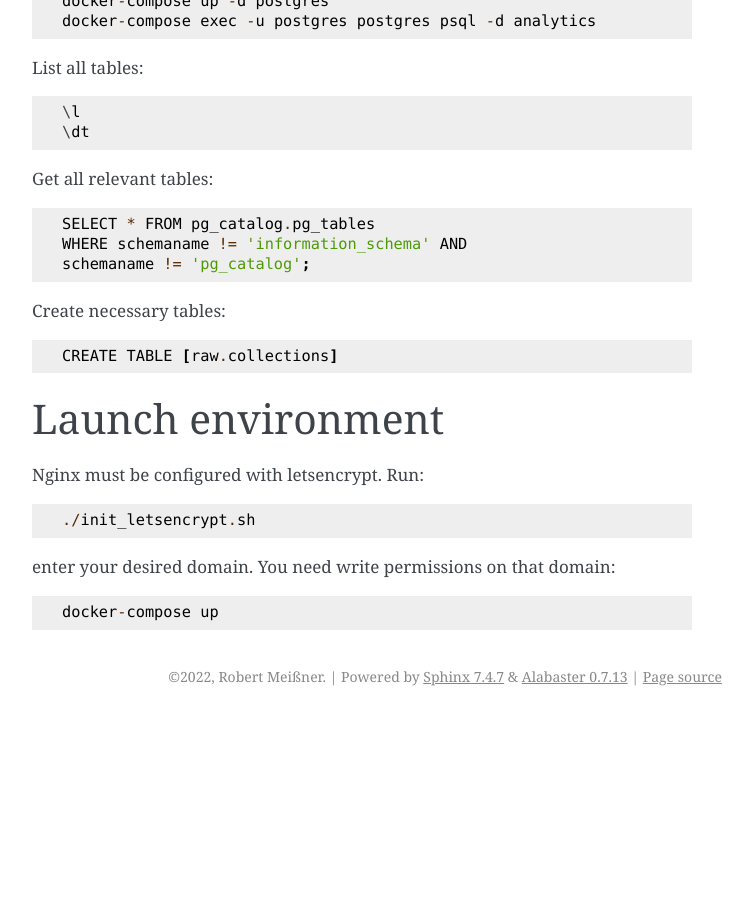
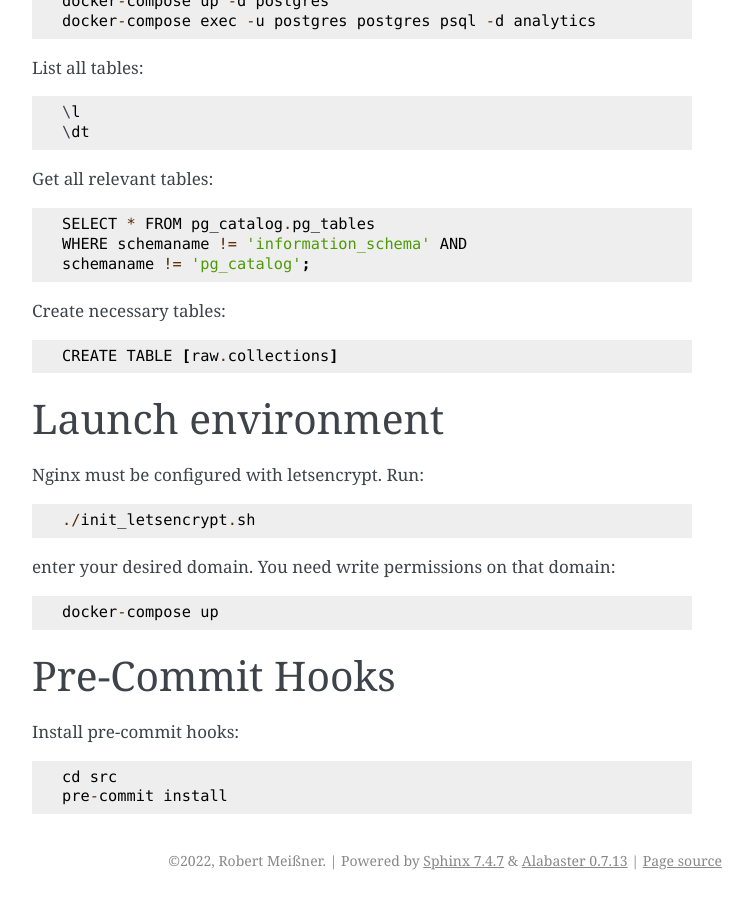
Before and after one commit to openeduhub/metaqs-main, a Sphinx documentation site: the page built from docs/main.rst, in a window 1280 px wide and 900 px high, scrolled down 2636 px. Shown: the whole window, without its empty margins (388-1141 px from the left). Built offline with Sphinx 7.4.7, drawn with Linux system fonts in a browser that asks for light colours; before the commit the page ends 3352 px from its top, so only the background shows below that.

Commit message:
Applying pre-commit hooks
Applying vulture

```diff
--- a/docs/main.rst
+++ b/docs/main.rst
@@ -129,3 +129,11 @@ Nginx must be configured with letsencrypt. Run::
 enter your desired domain. You need write permissions on that domain::
 
     docker-compose up
+
+Pre-Commit Hooks
+----------------
+
+Install pre-commit hooks::
+
+    cd src
+    pre-commit install
```
